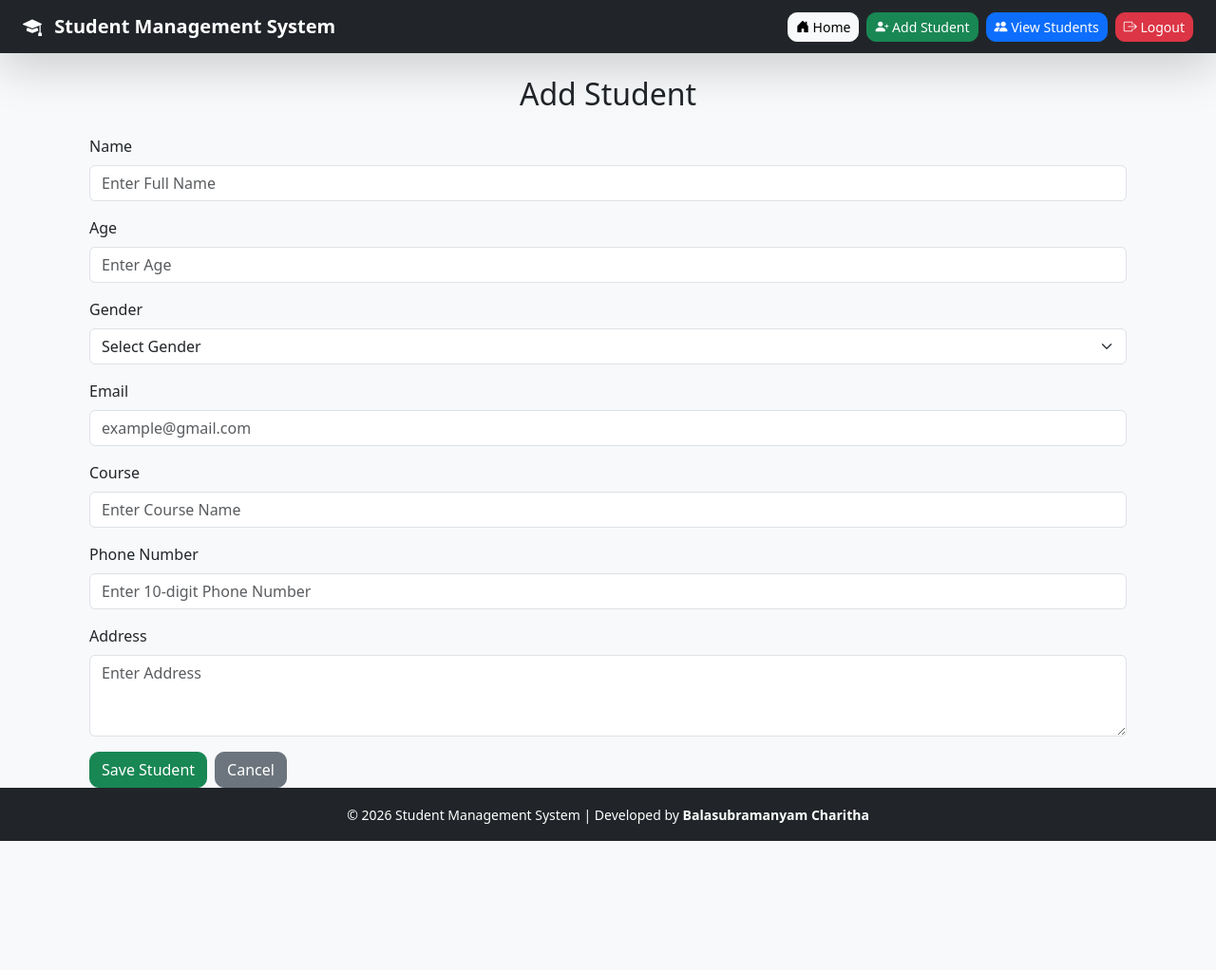
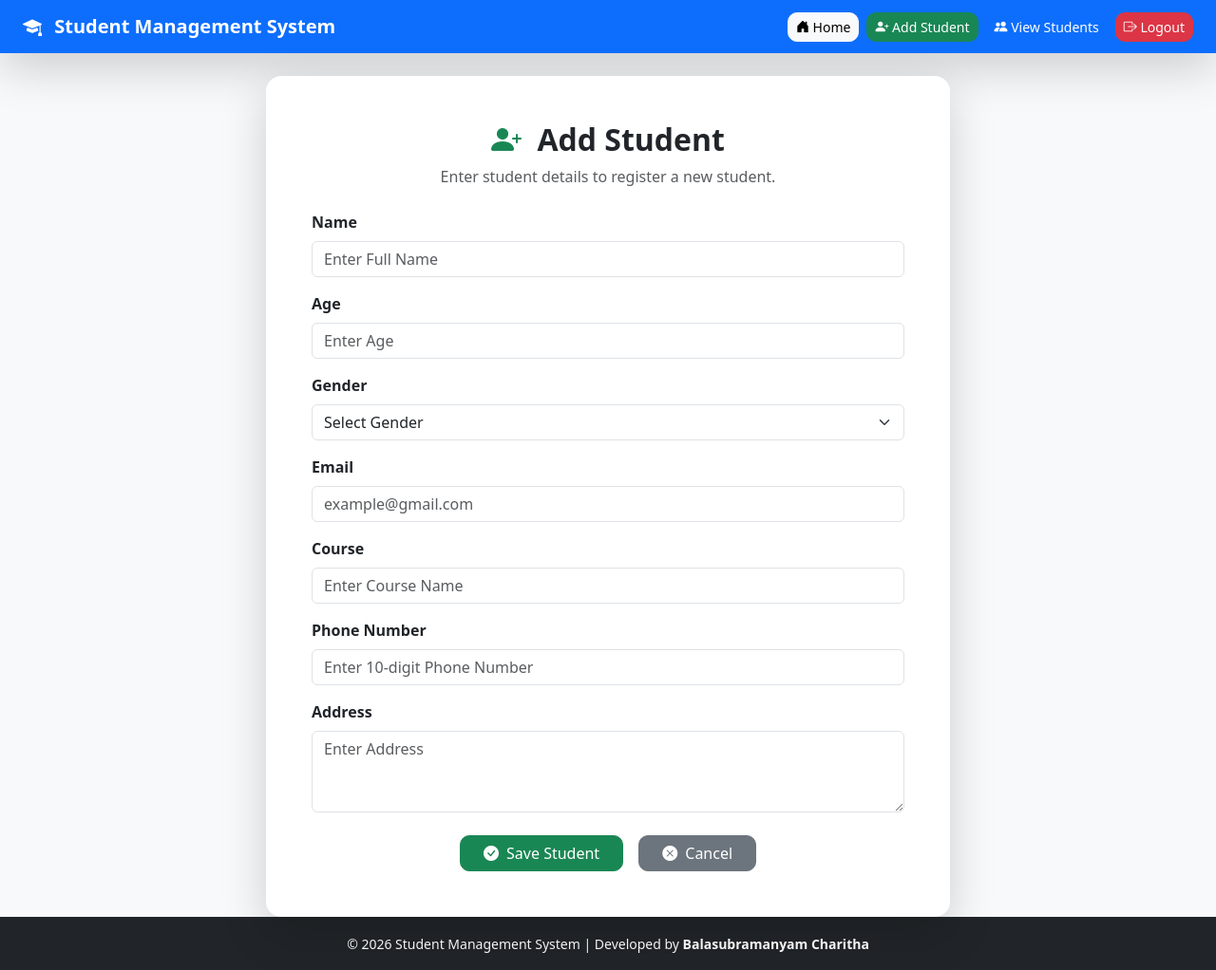
Before and after one commit to charitha06ui/Student-Management-System-Flask, a Flask app: page /add in a window 1280 px wide. Shown: the whole page at 95% size. Before the commit the page ends 886 px from the top, so only its background shows below. Run offline with Flask 3, Linux system fonts and the light colour scheme; the visitor is signed in with stand-in values (Sample User, id 1); parts of the project's set-up code (start-up, migrations or seed data) failed here and were passed over.

Commit message:
Improved student form UI

```diff
--- a/frontend/templates/add_student.html
+++ b/frontend/templates/add_student.html
@@ -8,13 +8,28 @@ Add Student
 
 <div class="container">
 
-    <h2 class="text-center mb-4">Add Student</h2>
+    <div class="row justify-content-center">
+
+        <div class="col-lg-8">
+
+            <div class="card shadow-lg border-0 rounded-4">
+
+                <div class="card-body p-5">
+
+                    <h2 class="text-center fw-bold mb-2">
+                        <i class="bi bi-person-plus-fill text-success me-2"></i>
+                        Add Student
+                    </h2>
+
+                    <p class="text-center text-muted mb-4">
+                        Enter student details to register a new student.
+                    </p>
 
                     <form action="/add" method="POST">
 
                         <!-- Name -->
                         <div class="mb-3">
-            <label class="form-label">Name</label>
+                            <label class="form-label fw-semibold">Name</label>
 
                             <input
                                 type="text"
@@ -28,7 +43,7 @@ Add Student
 
                         <!-- Age -->
                         <div class="mb-3">
-            <label class="form-label">Age</label>
+                            <label class="form-label fw-semibold">Age</label>
 
                             <input
                                 type="number"
@@ -42,7 +57,7 @@ Add Student
 
                         <!-- Gender -->
                         <div class="mb-3">
-            <label class="form-label">Gender</label>
+                            <label class="form-label fw-semibold">Gender</label>
 
                             <select class="form-select" name="gender" required>
                                 <option value="">Select Gender</option>
@@ -53,7 +68,7 @@ Add Student
 
                         <!-- Email -->
                         <div class="mb-3">
-            <label class="form-label">Email</label>
+                            <label class="form-label fw-semibold">Email</label>
 
                             <input
                                 type="email"
@@ -65,7 +80,7 @@ Add Student
 
                         <!-- Course -->
                         <div class="mb-3">
-            <label class="form-label">Course</label>
+                            <label class="form-label fw-semibold">Course</label>
 
                             <input
                                 type="text"
@@ -77,7 +92,7 @@ Add Student
 
                         <!-- Phone -->
                         <div class="mb-3">
-            <label class="form-label">Phone Number</label>
+                            <label class="form-label fw-semibold">Phone Number</label>
 
                             <input
                                 type="tel"
@@ -91,8 +106,8 @@ Add Student
                         </div>
 
                         <!-- Address -->
-        <div class="mb-3">
-            <label class="form-label">Address</label>
+                        <div class="mb-4">
+                            <label class="form-label fw-semibold">Address</label>
 
                             <textarea
                                 class="form-control"
@@ -102,13 +117,15 @@ Add Student
                         </div>
 
                         <!-- Buttons -->
-        <div class="d-flex gap-2">
+                        <div class="d-flex justify-content-center gap-3">
 
-            <button type="submit" class="btn btn-success">
+                            <button type="submit" class="btn btn-success px-4">
+                                <i class="bi bi-check-circle-fill me-1"></i>
                                 Save Student
                             </button>
 
-            <a href="/students" class="btn btn-secondary">
+                            <a href="/students" class="btn btn-secondary px-4">
+                                <i class="bi bi-x-circle-fill me-1"></i>
                                 Cancel
                             </a>
 
@@ -118,4 +135,12 @@ Add Student
 
                 </div>
 
+            </div>
+
+        </div>
+
+    </div>
+
+</div>
+
 {% endblock %}
--- a/frontend/templates/base.html
+++ b/frontend/templates/base.html
@@ -62,8 +62,7 @@
 
 <!-- ================= NAVBAR ================= -->
 
-<nav class="navbar navbar-expand-lg navbar-dark bg-dark shadow-lg">
-
+<nav class="navbar navbar-expand-lg navbar-dark bg-primary shadow-lg">
     <div class="container-fluid px-4">
 
         <a class="navbar-brand fw-bold" href="/">
```
Also changed, not shown: frontend/templates/edit_student.html (+37 -12 lines). Lines whose indentation alone changed are shown as unchanged.
